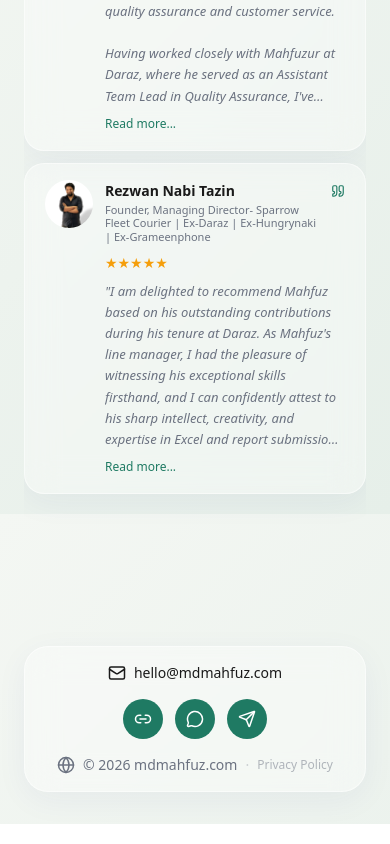
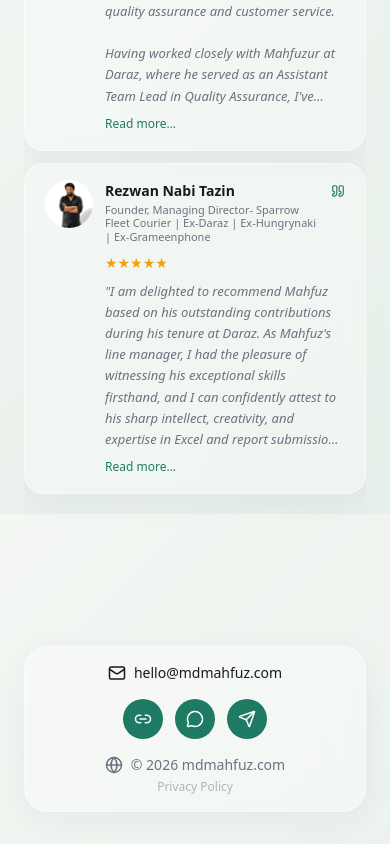
Before and after one commit to himahfuz/mdmahfuz-portfolio, a Next.js app: page / in a window 390 px wide. Shown: the part 1174-2018 px from the top of the page. Built offline with nearby package versions, Linux system fonts and the light colour scheme.

Commit message:
feat: add responsive footer component with contact links and privacy policy

```diff
--- a/src/components/Footer.tsx
+++ b/src/components/Footer.tsx
@@ -27,10 +27,15 @@ export default function Footer() {
         </div>
 
         {/* Right */}
-        <div className="flex items-center gap-2 text-[var(--color-text-secondary)] text-sm">
-          <Globe size={18} />
-          <span>© 2026 mdmahfuz.com</span>
-          <span className="opacity-30">·</span>
+        <div className="flex flex-col items-center gap-1 lg:flex-row lg:gap-2 text-[var(--color-text-secondary)] text-sm">
+          {/* Globe + Copyright grouped */}
+          <div className="flex items-center gap-2">
+            <Globe size={18} />
+            <span>© 2026 mdmahfuz.com</span>
+          </div>
+          {/* Separator — hidden on mobile, visible on lg */}
+          <span className="hidden lg:inline opacity-30">·</span>
+          {/* Privacy Policy */}
           <Link
             href="/privacy-policy"
             className="text-xs opacity-50 hover:opacity-100 hover:text-[var(--color-brand-primary)] transition-all duration-200"
```
